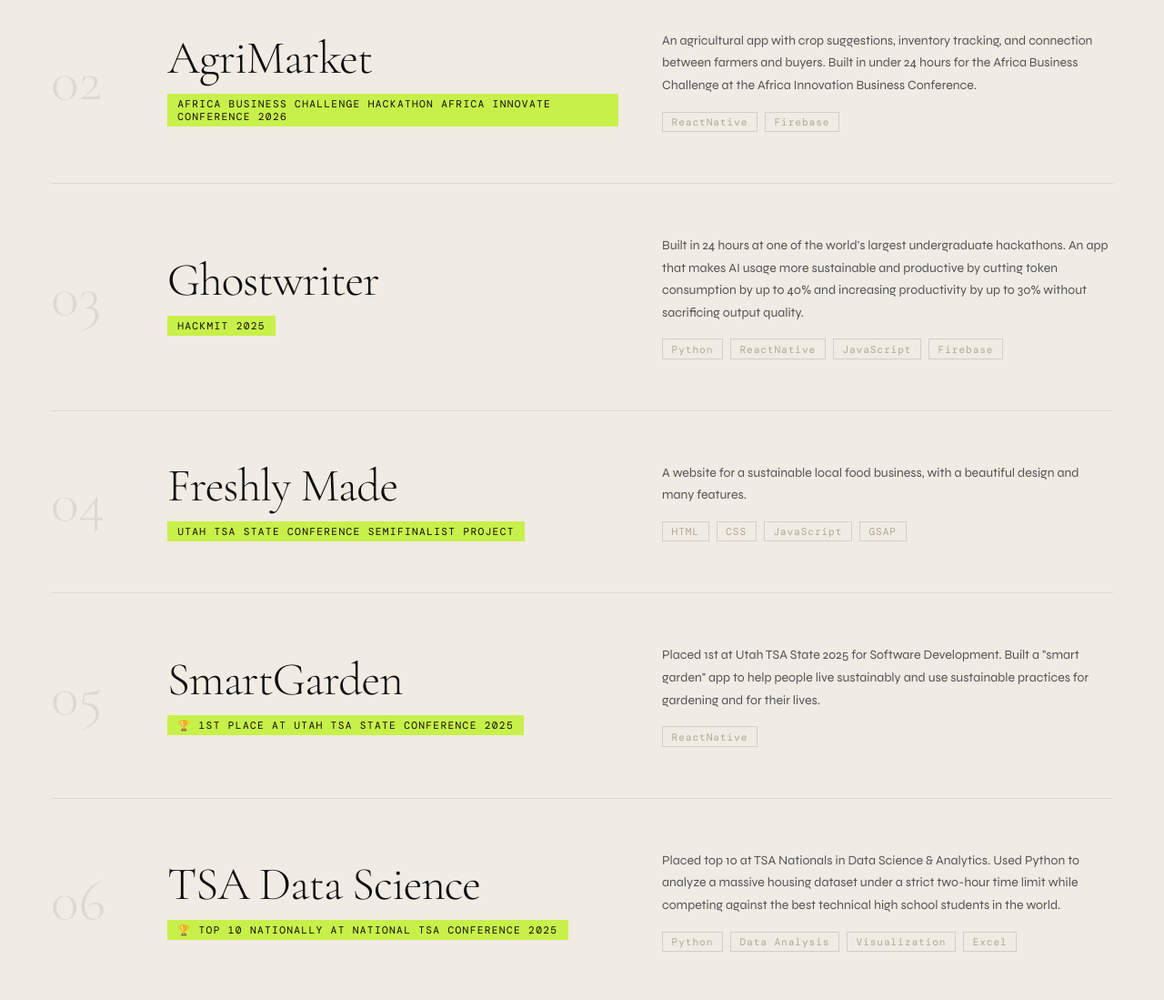
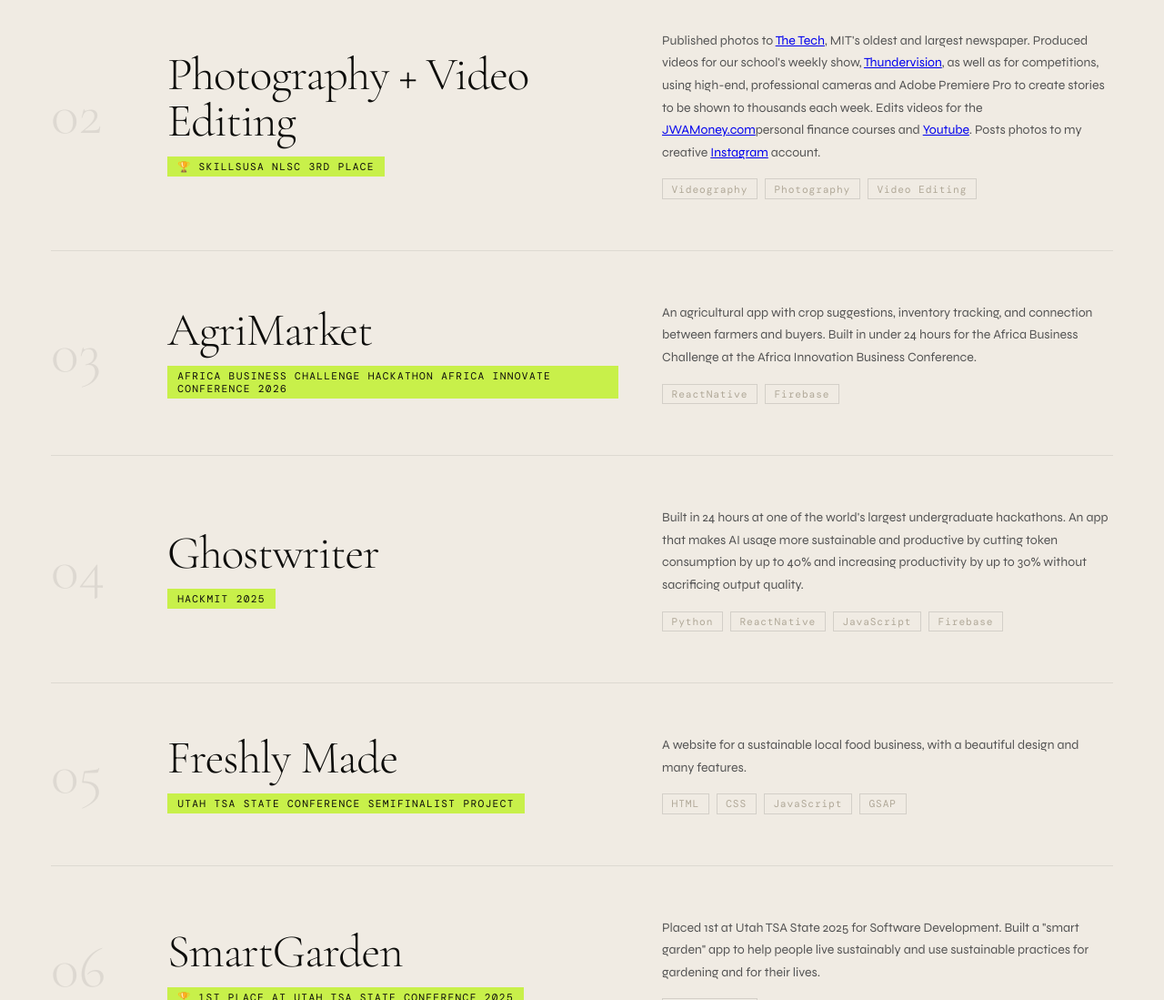
Before and after one commit to the-ericsson/site, a plain HTML site: page index.html in a window 1280 px wide. Shown: the part 5000-6099 px from the top of the page at 91% size. Drawn offline with nearby package versions, Linux system fonts and the light colour scheme; a web font is replaced by a local one.

Commit message:
Added photography and video editing project to index.html, including descriptions of work and relevant links.

```diff
--- a/index.html
+++ b/index.html
@@ -344,6 +344,22 @@
       <div class="project-item">
         <div class="project-num">02</div>
         <div class="project-left">
+          <div href = "https://www.instagram.com/ericsson.zip/" target = "_blank" class="project-name">Photography + Video Editing</div>
+          <div class="project-award">🏆 SkillsUSA NLSC 3rd Place</div>
+        </div>
+        <div class="project-right">
+          <p class="project-desc">Published photos to <a href="https://thetech.com/">The Tech</a>, MIT's oldest and largest newspaper. Produced videos for our school's weekly show, <a href="https://www.youtube.com/@Thundervision">Thundervision</a>, as well as for competitions, using high-end, professional cameras and Adobe Premiere Pro to create stories to be shown to thousands each week. Edits videos for the <a href="https://www.jwamoney.com" target="_blank">JWAMoney.com</a>personal finance courses and <a href="https://www.youtube.com/@BI3DWithRobertNewkirk">Youtube</a>. Posts photos to my creative <a href="https://www.instagram.com/ericsson.zip/">Instagram</a> account.</p>
+          <div class="project-stack">
+            <span class="stack-tag">Videography</span>
+            <span class="stack-tag">Photography</span>
+            <span class="stack-tag">Video Editing</span>
+          </div>
+        </div>
+      </div>
+
+      <div class="project-item">
+        <div class="project-num">03</div>
+        <div class="project-left">
           <div href = "https://github.com/XercoDylan/AgriMarket" target = "_blank" class="project-name">AgriMarket</div>
           <div class="project-award">Africa Business Challenge Hackathon Africa Innovate Conference 2026</div>
         </div>
@@ -358,7 +374,7 @@
 
 
       <div class="project-item">
-        <div class="project-num">03</div>
+        <div class="project-num">04</div>
         <div class="project-left">
           <div href = "https://github.com/shiloholotu/ghostwriter" target = "_blank" class="project-name">Ghostwriter</div>
           <div class="project-award">HackMIT 2025</div>
@@ -375,7 +391,7 @@
       </div>
 
       <div class="project-item">
-        <div class="project-num">04</div>
+        <div class="project-num">05</div>
         <div class="project-left">
           <div href = "https://github.com/the-ericsson/tsaWebmaster" target = "_blank" class="project-name">Freshly Made</div>
           <div class="project-award">Utah TSA State Conference Semifinalist Project</div>
@@ -392,7 +408,7 @@
       </div>
 
       <div class="project-item">
-        <div class="project-num">05</div>
+        <div class="project-num">06</div>
         <div class="project-left">
           <div href = "https://github.com/the-ericsson/tsaSoftwareDevelopment" target = "_blank" class="project-name">SmartGarden</div>
           <div class="project-award">🏆 1st Place at Utah TSA State Conference 2025</div>
@@ -406,7 +422,7 @@
       </div>
 
       <div class="project-item">
-        <div class="project-num">06</div>
+        <div class="project-num">07</div>
         <div class="project-left">
           <div href = "https://tsamembership.registermychapter.com/finalplacement/ntc2025#" target = "_blank" class="project-name">TSA Data Science</div>
           <div class="project-award">🏆 Top 10 Nationally at National TSA Conference 2025</div>
@@ -423,7 +439,7 @@
       </div>
 
       <div class="project-item">
-        <div class="project-num">07</div>
+        <div class="project-num">08</div>
         <div class="project-left">
           <div href = "https://www.congressionalappchallenge.us/23-ut04/" target = "_blank" class="project-name">Todo-ily</div>
           <div class="project-award">🏆 Congressional App Challenge Winner 2023</div>
@@ -437,7 +453,7 @@
       </div>
 
       <div class="project-item">
-        <div class="project-num">08</div>
+        <div class="project-num">09</div>
         <div class="project-left">
           <div href = "https://ansahantwifoundation.org/" target = "_blank" class="project-name">ansahantwifoundation.org</div>
           <div class="project-award">Nonprofit Website</div>
```
